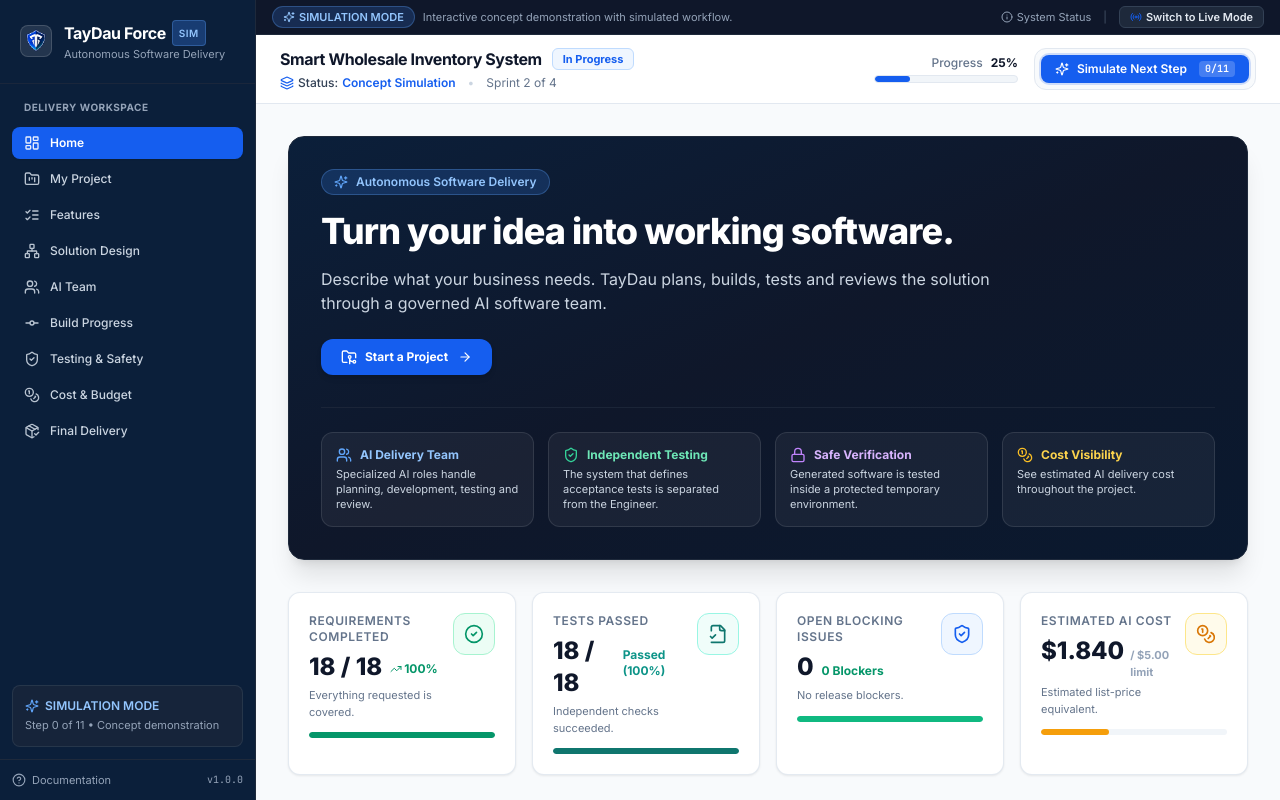
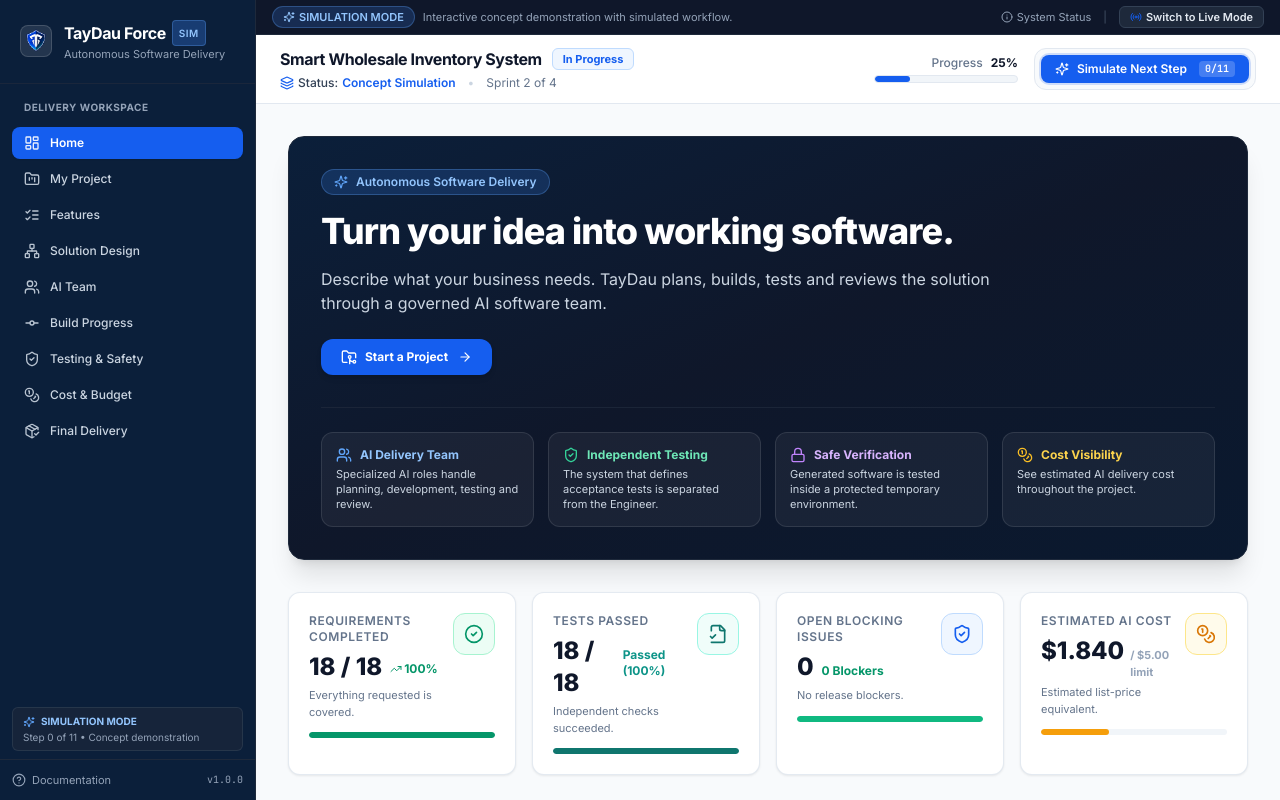
Before and after one commit to programmerpakistaniorg/taydau-force, a React (Vite) app: page / in a window 1280 px wide. Both pictures are taken after a click on the button "Toggle between Live Project and Simulation Mode". Shown: the top 800 px of the page. Built offline with nearby package versions, Linux system fonts and the light colour scheme; no server answers.

Commit message:
style(sidebar): make live project status card compact

```diff
--- a/src/components/layout/Sidebar.tsx
+++ b/src/components/layout/Sidebar.tsx
@@ -102,24 +102,24 @@
       {/* Mode-Aware Sidebar Footer Card */}
       <div className="shrink-0">
         {mode === 'live' ? (
-          <div className="p-3 mx-3 mb-3 rounded-lg bg-emerald-950/40 border border-emerald-800/40 text-emerald-200">
-            <div className="flex items-center gap-1.5 text-xs font-semibold text-emerald-300 mb-1">
-              <span className="w-2 h-2 rounded-full bg-emerald-400 animate-pulse" />
-              LIVE PROJECT
+          <div className="px-2.5 py-1.5 mx-3 mb-2 rounded-md bg-emerald-950/40 border border-emerald-800/40 text-emerald-200">
+            <div className="flex items-center gap-1.5 text-[10px] font-bold text-emerald-300">
+              <span className="w-1.5 h-1.5 rounded-full bg-emerald-400 animate-pulse" />
+              <span>LIVE PROJECT</span>
             </div>
-            <p className="text-[11px] text-slate-300 leading-snug">
+            <p className="text-[10px] text-slate-400 leading-tight mt-0.5">
               {project
                 ? (project.status === 'release_ready' ? 'Ready for Delivery • 8/8 passed' : 'Project in progress')
                 : 'No project active • Start a project to begin'}
             </p>
           </div>
         ) : (
-          <div className="p-3 mx-3 mb-3 rounded-lg bg-slate-800/60 border border-slate-700/60 text-slate-300">
-            <div className="flex items-center gap-1.5 text-xs font-semibold text-blue-300 mb-1">
-              <Sparkles className="w-3.5 h-3.5 text-blue-400" />
-              SIMULATION MODE
+          <div className="px-2.5 py-1.5 mx-3 mb-2 rounded-md bg-slate-800/60 border border-slate-700/60 text-slate-300">
+            <div className="flex items-center gap-1.5 text-[10px] font-bold text-blue-300">
+              <Sparkles className="w-3 h-3 text-blue-400" />
+              <span>SIMULATION MODE</span>
             </div>
-            <p className="text-[11px] text-slate-400 leading-snug">
+            <p className="text-[10px] text-slate-400 leading-tight mt-0.5">
               Step {currentStep} of 11 • Concept demonstration
             </p>
           </div>
```
